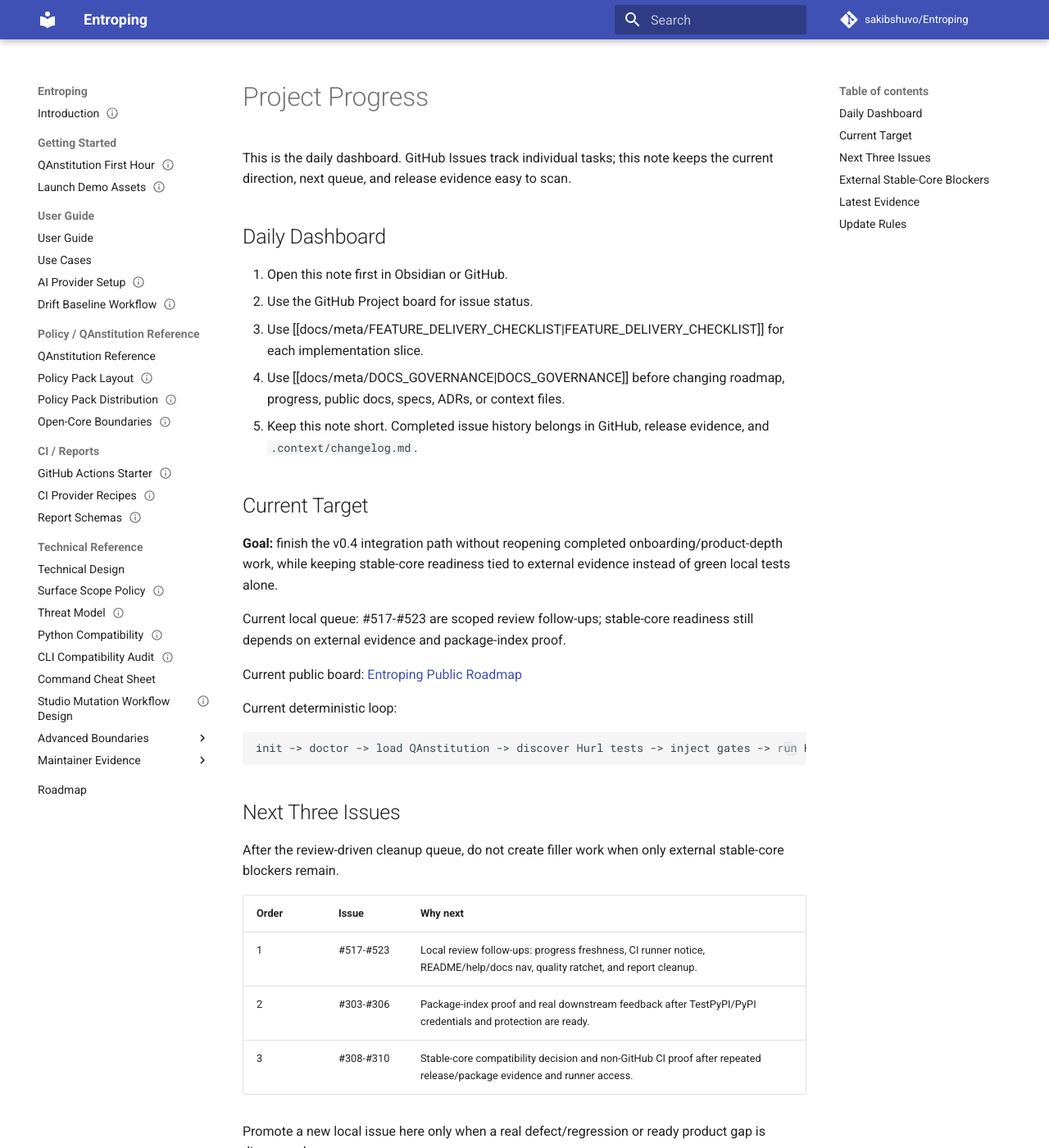
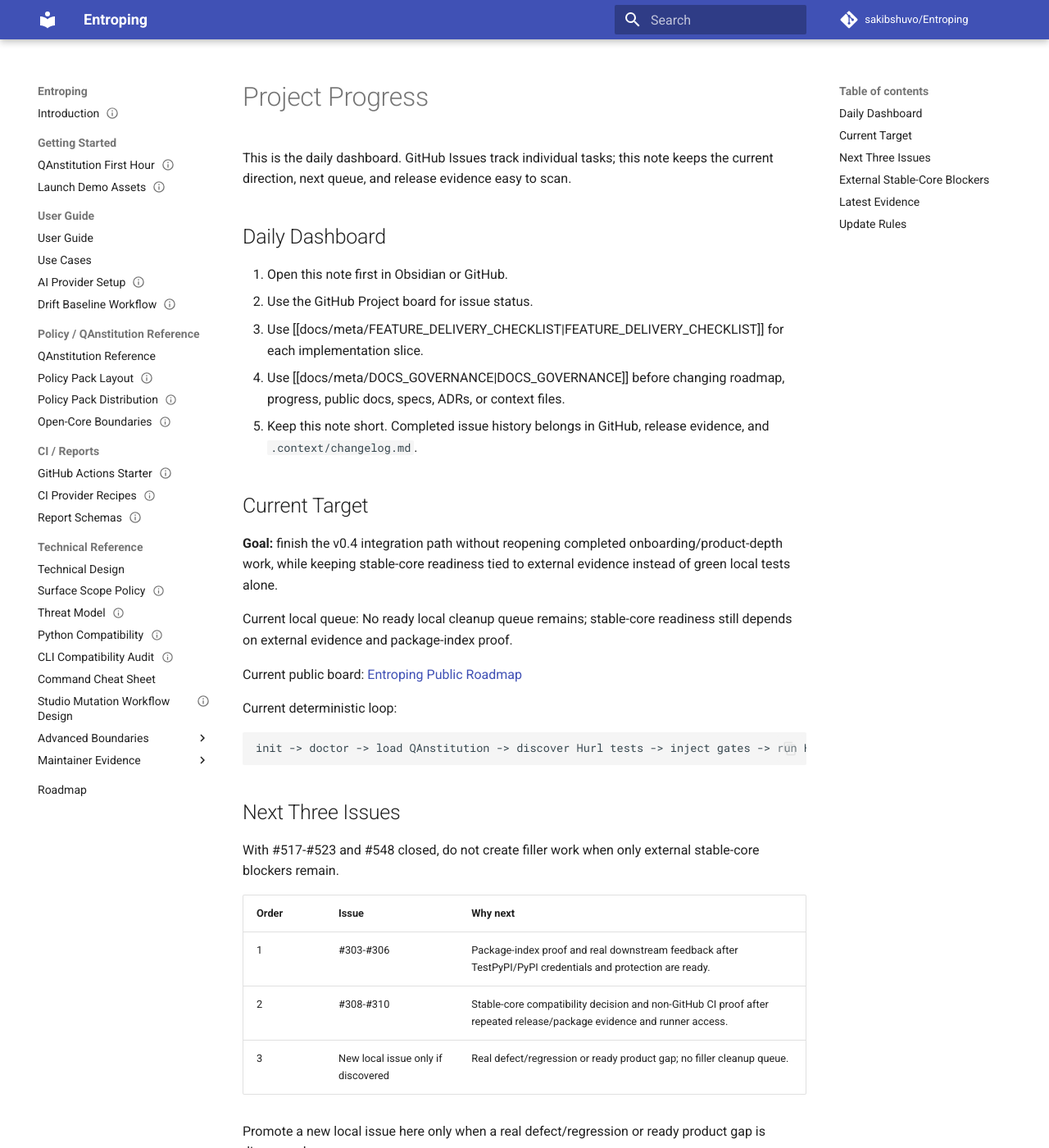
Before and after one commit to sakibshuvo/Entroping, an MkDocs documentation site: the page built from docs/meta/PROJECT_PROGRESS.md, in a window 1280 px wide and 1400 px high. Shown: the whole window at 82% size. Built offline with MkDocs 1.6.1 and Material for MkDocs 9.7.7, drawn with Linux system fonts in a browser that asks for light colours; comment, search, counter and statistics services are not loaded.

Commit message:
docs(progress): refresh cleanup queue status
Closes #550.

```diff
--- a/docs/meta/PROJECT_PROGRESS.md
+++ b/docs/meta/PROJECT_PROGRESS.md
@@ -30,7 +30,7 @@
 onboarding/product-depth work, while keeping stable-core readiness tied to
 external evidence instead of green local tests alone.
 
-Current local queue: #517-#523 are scoped review follow-ups; stable-core readiness still depends on external evidence and package-index proof.
+Current local queue: No ready local cleanup queue remains; stable-core readiness still depends on external evidence and package-index proof.
 
 Current public board: [Entroping Public Roadmap](https://github.com/users/sakibshuvo/projects/1)
 
@@ -42,13 +42,13 @@
 
 ## Next Three Issues
 
-After the review-driven cleanup queue, do not create filler work when only external stable-core blockers remain.
+With #517-#523 and #548 closed, do not create filler work when only external stable-core blockers remain.
 
 | Order | Issue | Why next |
 | --- | --- | --- |
-| 1 | #517-#523 | Local review follow-ups: progress freshness, CI runner notice, README/help/docs nav, quality ratchet, and report cleanup. |
-| 2 | #303-#306 | Package-index proof and real downstream feedback after TestPyPI/PyPI credentials and protection are ready. |
-| 3 | #308-#310 | Stable-core compatibility decision and non-GitHub CI proof after repeated release/package evidence and runner access. |
+| 1 | #303-#306 | Package-index proof and real downstream feedback after TestPyPI/PyPI credentials and protection are ready. |
+| 2 | #308-#310 | Stable-core compatibility decision and non-GitHub CI proof after repeated release/package evidence and runner access. |
+| 3 | New local issue only if discovered | Real defect/regression or ready product gap; no filler cleanup queue. |
 
 Promote a new local issue here only when a real defect/regression or ready product gap is discovered.
 
```
Also changed, not shown: .context/changelog.md (+3 -0 lines), 1 other file.
